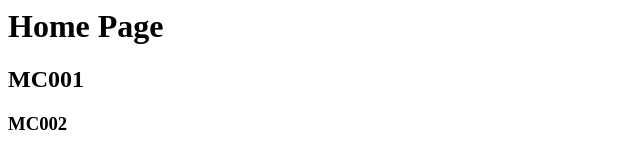
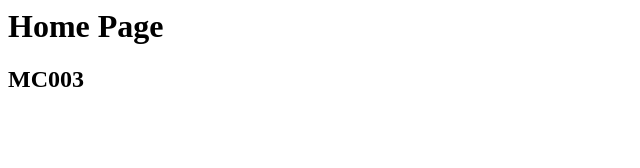
Before and after one commit to kishorcs/hello-world, a plain HTML site: page index.html in a window 1280 px wide. Shown: the full height of the page, 0-640 px from the left. Drawn offline with Linux system fonts and the light colour scheme.

Commit message:
updating index

```diff
--- a/index.html
+++ b/index.html
@@ -4,7 +4,6 @@
   </head>
   <body>
     <h1>Home Page</h1>
-    <h2>MC001</h2>
-    <h3>MC002</h2>
+    <h2>MC003</h2>
   </body>
 </html>
```
